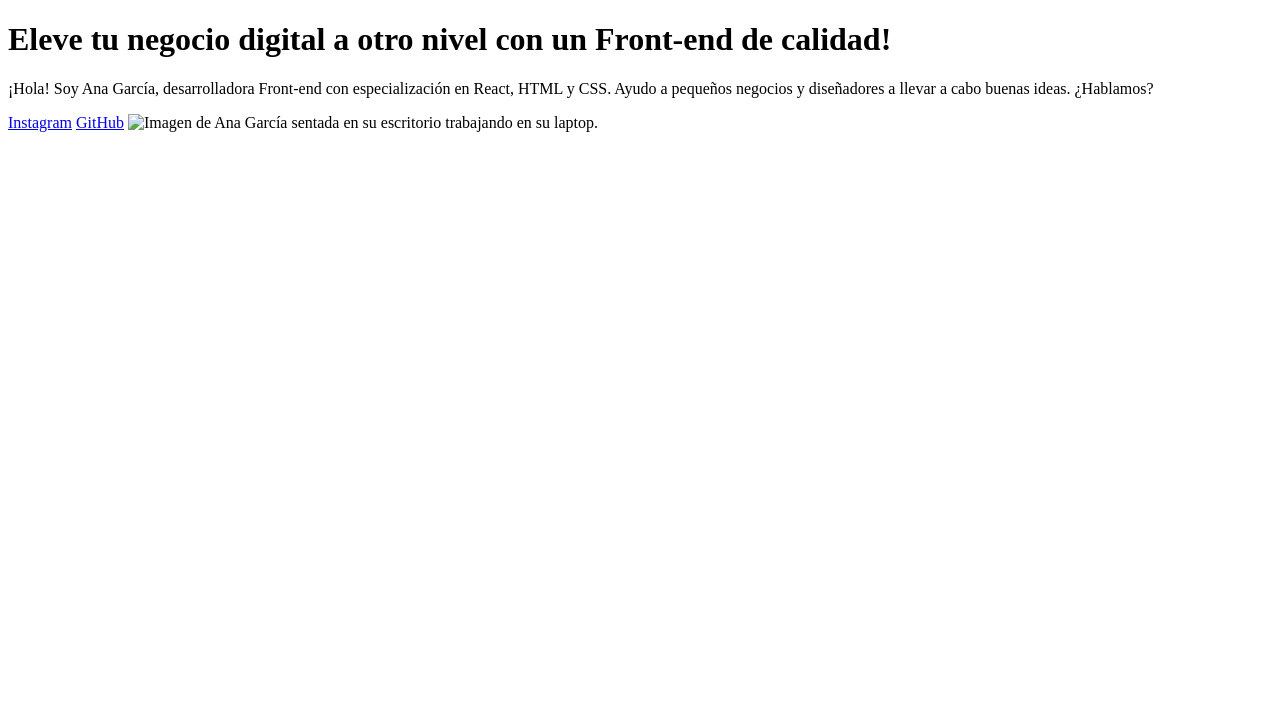
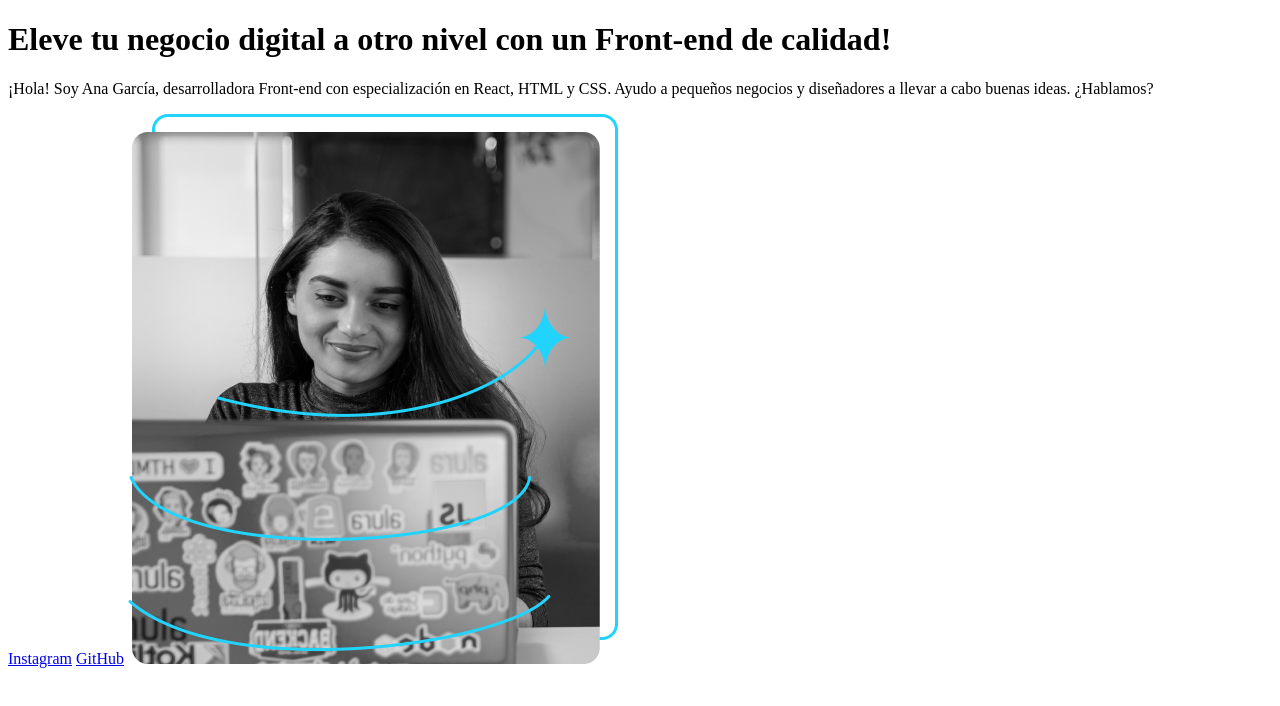
Before and after one commit to JHdzH/Portafolio, a plain HTML site: page index.html in a window 1280 px wide. Drawn offline with Linux system fonts and the light colour scheme.

Commit message:
Se agrega la imagen.png

```diff
--- a/index.html
+++ b/index.html
@@ -6,6 +6,8 @@
     <title>Portafolio</title>
 </head>
 <body>
+    <header></header>
+    <main>
         <h1>
             Eleve tu negocio digital a otro nivel
             <strong>
@@ -19,6 +21,8 @@
         </p>
         <a href="https://www.instagram.com/">Instagram</a>
         <a href="https://www.github.com/">GitHub</a>
-    <img src="Imagem.png" alt="Imagen de Ana García sentada en su escritorio trabajando en su laptop.">
+        <img src="Imagem.png" alt="Imagen de Ana García sentada frente a su escritorio trabajando en su laptop.">
+    </main>
+    <footer></footer>
 </body>
 </html>
```
Also changed, not shown: Imagem.png (added), style.css (added), 4 other files. Lines whose indentation alone changed are shown as unchanged.
